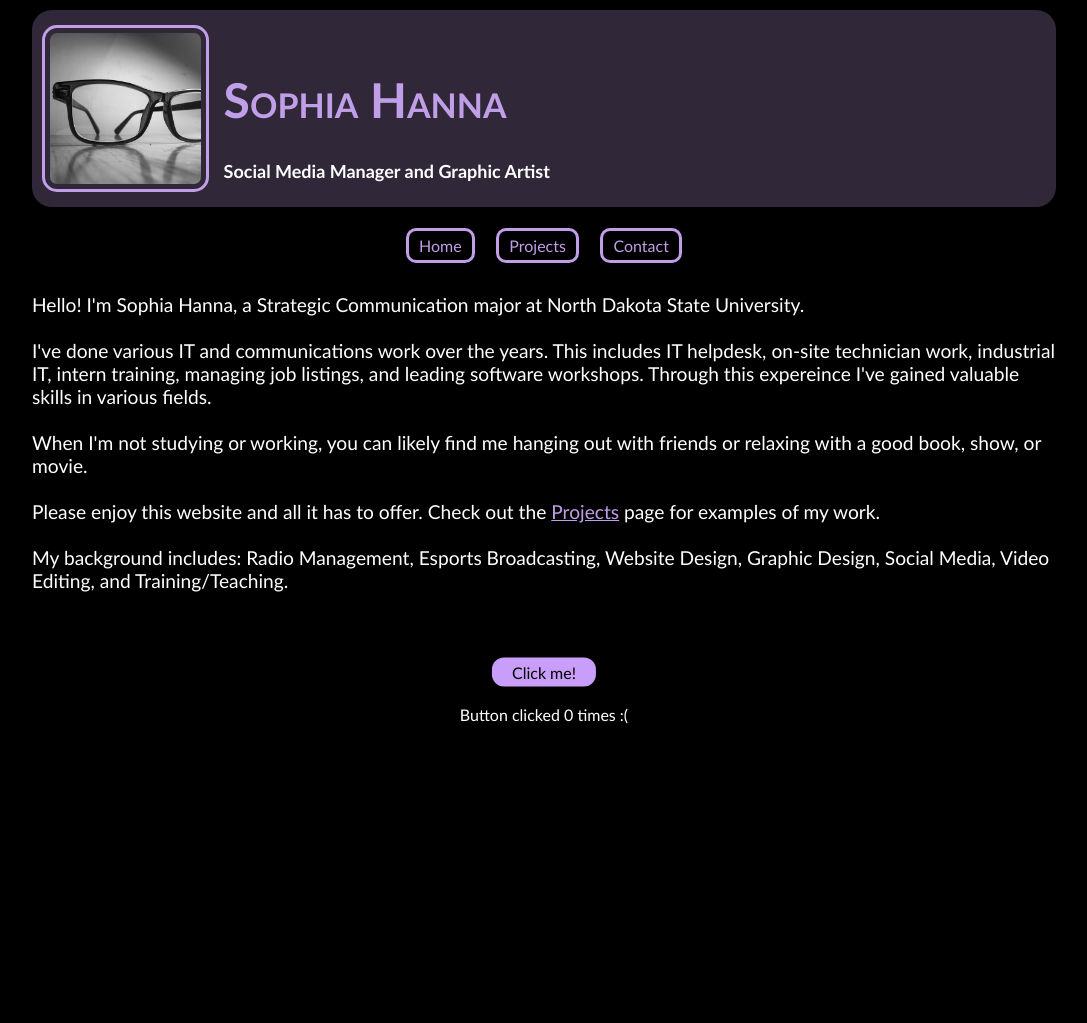
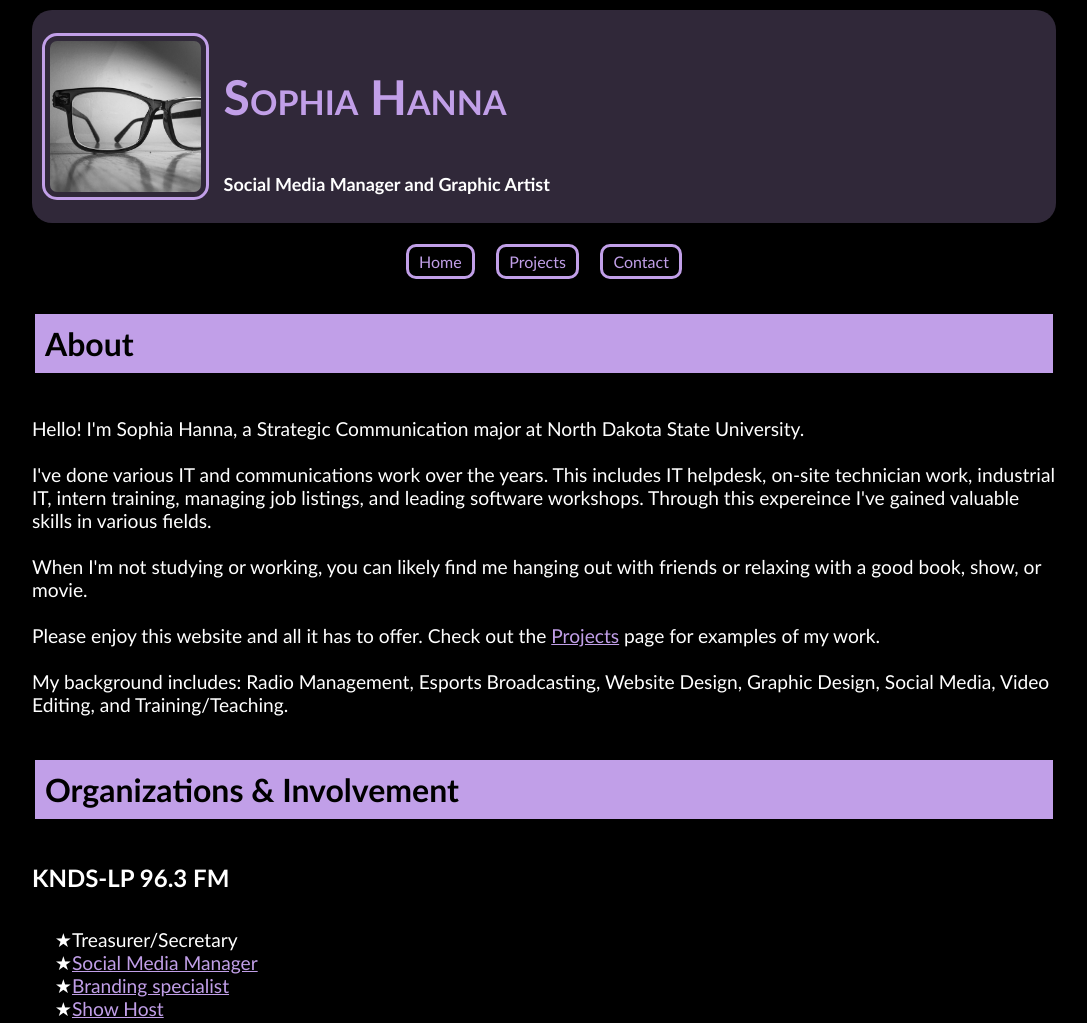
Before and after one commit to soph39/soph39.github.io, a plain HTML site: page index.html in a window 1280 px wide. Shown: the top 1023 px of the page, without its empty margins (96-1183 px from the left). Drawn offline with Linux system fonts and the light colour scheme.

Commit message:
Huge homepage update

```diff
--- a/index.html
+++ b/index.html
@@ -24,9 +24,8 @@ Nosy much?
             <div class="imageflex">
                 <img src="./images/Glasses_PFP.JPG" class= "TitleImage" alt="A grayscale picture of glasses resting on a desk.">
                 <div class="imageflexcontent" style="text-align: left; padding-left: 10px;">
-                    <br>
-                    <h1 class="title"> Sophia Hanna </h1>
-                    <h2 class = "title2">Social Media Manager and Graphic Artist</h2>
+                    <p class="title"> Sophia Hanna </p>
+                    <p class = "title2">Social Media Manager and Graphic Artist</p>
                 </div>
             </div>
         </div>
@@ -36,6 +35,7 @@ Nosy much?
         </div>
 
     <main role = "main">
+            <h1 class="label">About</h1>
             <p>Hello! I'm Sophia Hanna, a Strategic Communication major at North Dakota State University.
                 <br/><br/>
                 I've done various IT and communications work over the years. This includes IT helpdesk, on-site technician work, industrial IT, intern training, managing job listings, and leading software workshops.
@@ -48,12 +48,22 @@ Nosy much?
                 <br><br>
                 My background includes: Radio Management, Esports Broadcasting, Website Design, Graphic Design, Social Media, Video Editing, and Training/Teaching.
             </p>
+            <h1 class="label">
+                Organizations & Involvement
+            </h1>
+            <h2>KNDS-LP 96.3 FM</h2>
+            <ul>
+                <li>Treasurer/Secretary</li>
+                <li><a href="https://www.instagram.com/kndsradio/">Social Media Manager</a></li>
+                <li><a href="/articles/KNDSBranding.html">Branding specialist</a></li>
+                <li><a href="https://www.kndsradiofm.org/shows/broadcast-at-the-end-of-the-world">Show Host</a></li>
+            </ul>
             <!-- Be on the lookout for surprises and easter eggs! -->
 
         <br><br>
 
         <!-- Button -->
-        <div style="padding: 20px">
+        <div style="padding-top: 20px">
         <div class="container">
             <div class="center">
                 <div onclick="return buttonClicked()" id="coolButton" type="button" class="button">Click me!</div>
@@ -68,9 +78,6 @@ Nosy much?
         </div>
         </div>
         </div>
-
-        <br/>
-
     </main>
 
     <footer role = "footer">
--- a/styles.css
+++ b/styles.css
@@ -3,6 +3,7 @@
     font-family: "Trebuchet MS", sans-serif;
     font-variant: small-caps;
     font-size: 300%;
+    font-weight: bolder;
 }
 
 .header {
@@ -65,6 +66,7 @@
     border-radius: 15px;
     font-family: "Trebuchet MS", sans-serif;
     transition: background-color 0.2s ease;
+    font-weight: bolder;
 }
 
 .button2 {
@@ -214,6 +216,7 @@ a{
 }
 
 .title2{
+    font-weight: bold;
     font-size: large;
 }
 
@@ -242,3 +245,18 @@ label{
   height: auto;
   object-fit: cover;
 }
+
+.label{
+    background-color: #c19fe8;
+    border: solid;
+    color: #000000;
+    padding: 10px;
+}
+
+li::marker {
+    content: "★";
+}
+
+li{
+    font-size: larger;
+}
```
